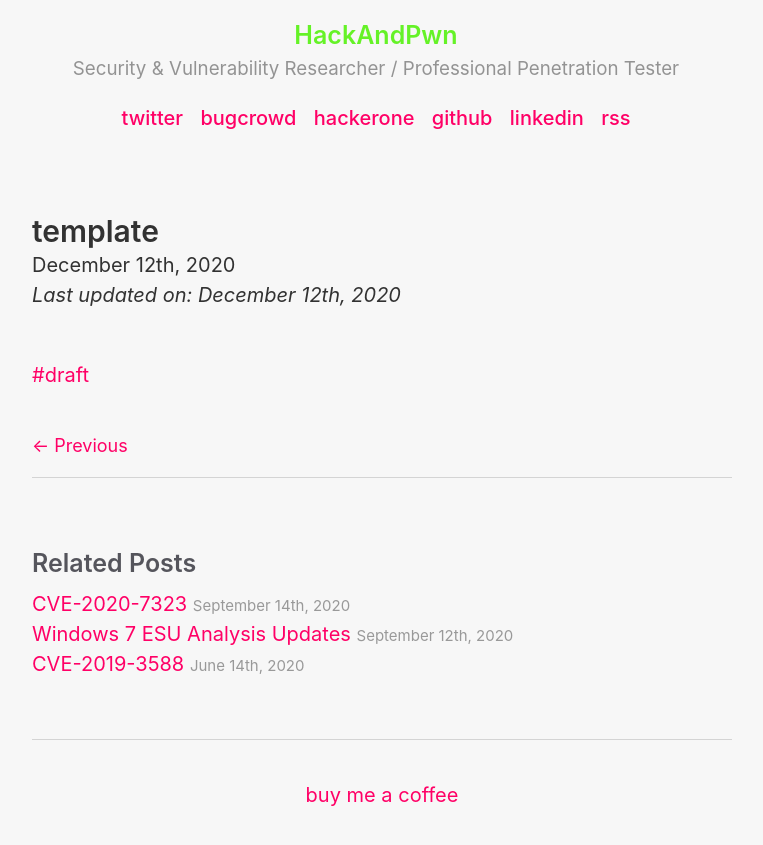
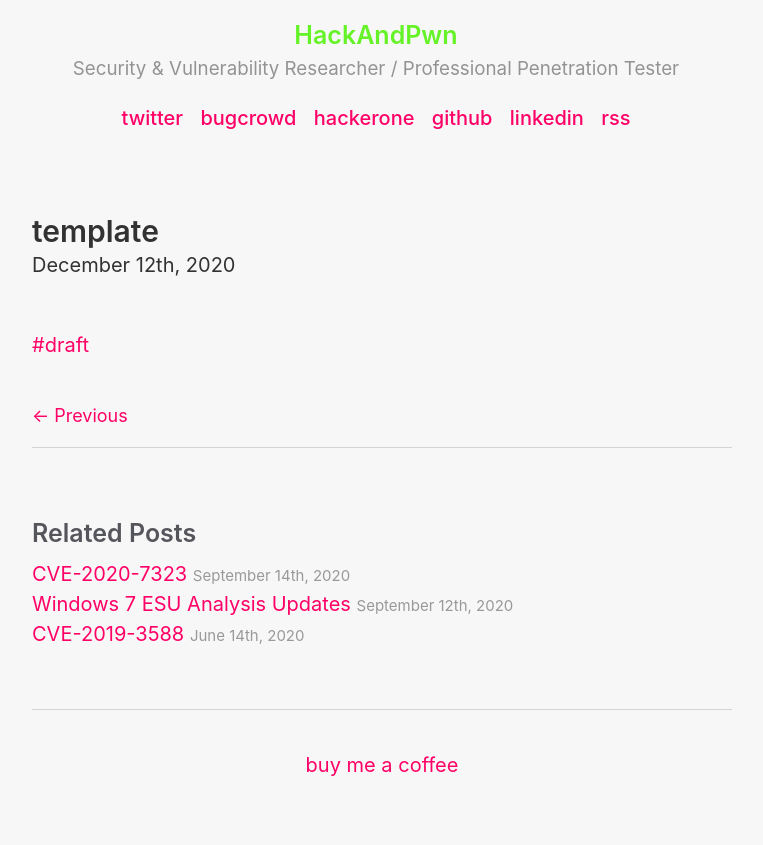
Before and after one commit to HackAndPwn/HackAndPwn.github.io, a Jekyll site: the page built from _posts/2020-12-12-template.md, in a window 1280 px wide. Shown: the top 845 px of the page, without its empty margins (258-1021 px from the left). Built offline with Jekyll 4.4.1, drawn with Linux system fonts in a browser that asks for light colours.

Commit message:
remove date

```diff
--- a/_layouts/post.html
+++ b/_layouts/post.html
@@ -24,9 +24,7 @@ layout: default
     {% unless forloop.last %}&nbsp;{% endunless %}
   {% endfor %}
 
-  {% if page.date != page.last_modified_at %}
-    <br><i>Last updated on: {{ page.last_modified_at | date_to_long_string: "ordinal", "US" }}</i>
-  {% endif %}
+
 </time>
 
 {% if page.link %}
```
